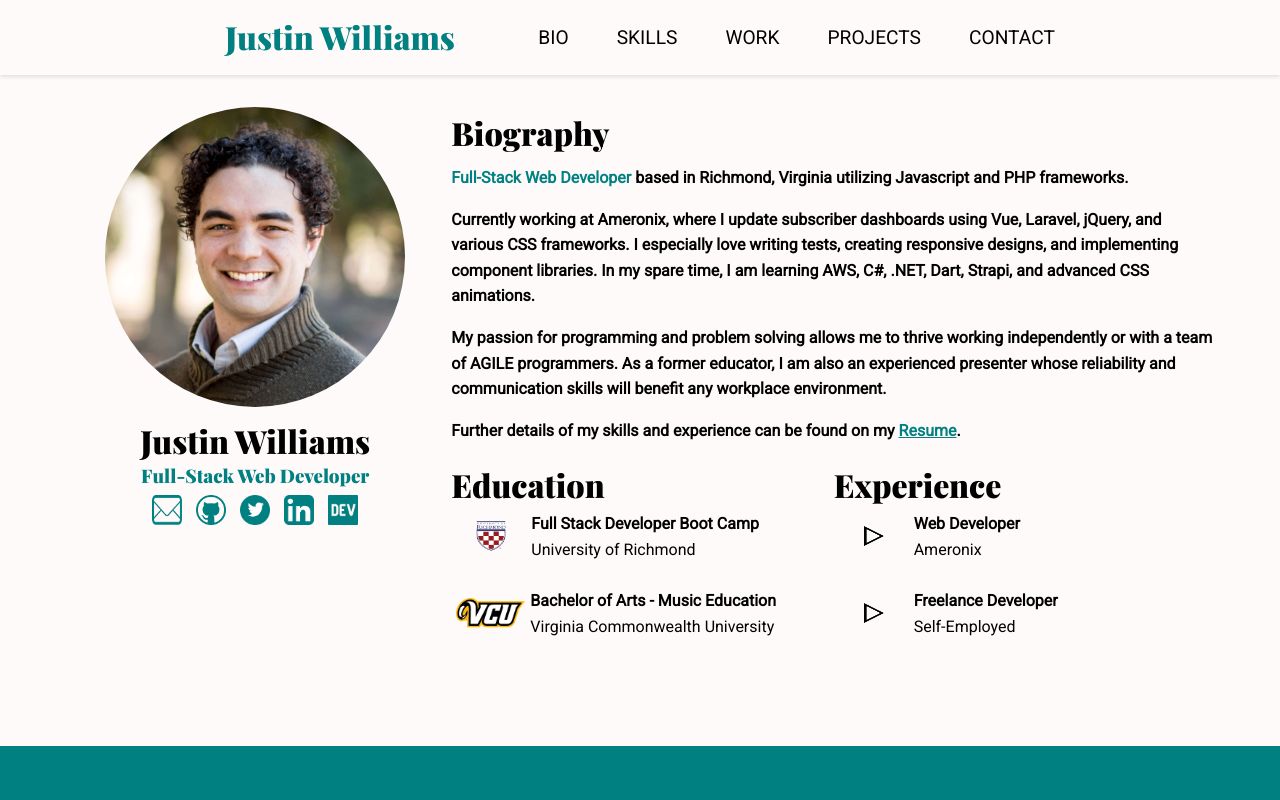
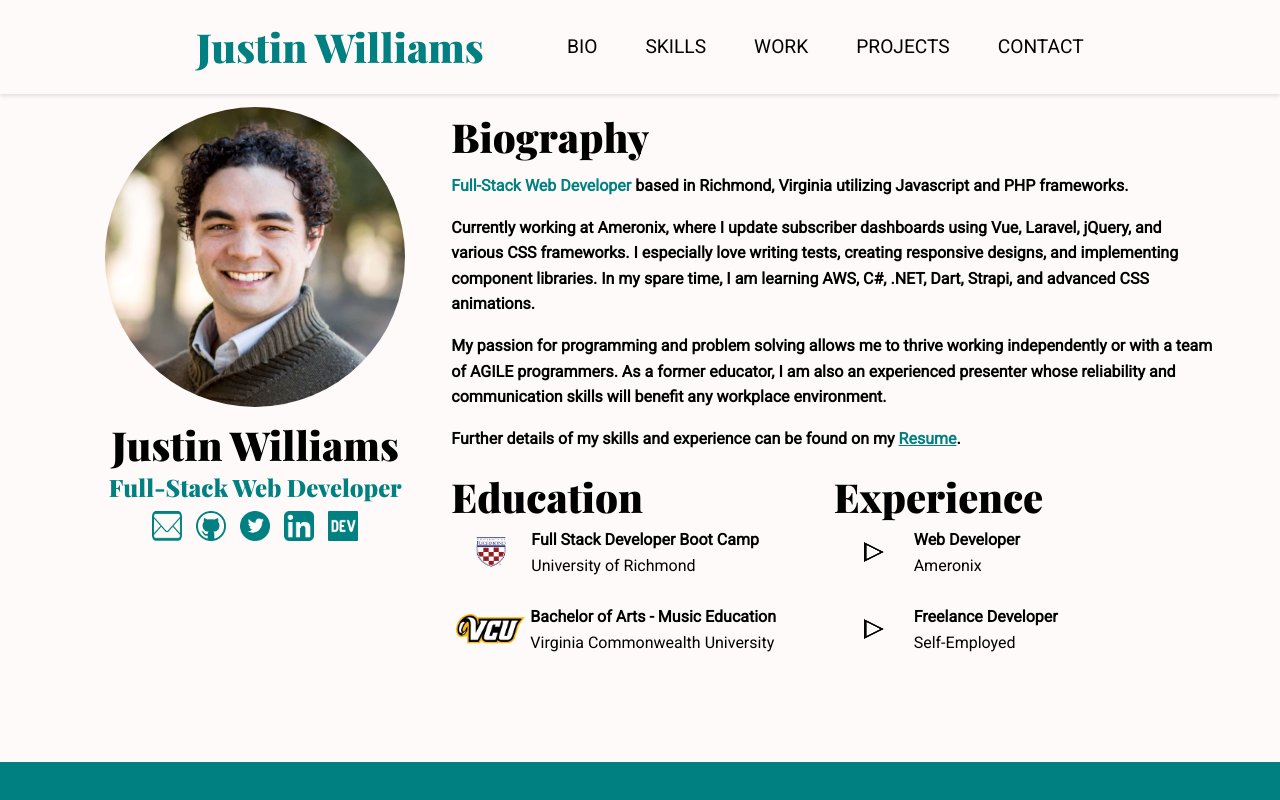
Before and after one commit to justinwilliamsrva/react-portfolio, a React (Create React App) app: page / in a window 1280 px wide. Shown: the top 800 px of the page. Built offline with nearby package versions, Linux system fonts and the light colour scheme.

Commit message:
style: font size changes

```diff
--- a/src/styles/new.css
+++ b/src/styles/new.css
@@ -28,8 +28,9 @@ p {
 
 h1,
 h2 {
-  font-size: 2rem;
+  font-size: 2.5rem;
 }
+h3{font-size: 1.5rem;}
 
 body {
   font-family: var(--ff-primary);
@@ -71,9 +72,7 @@ h3{
   margin-bottom: 2em;
 }
 
-h2{
-  font-size: xx-large;
-}
+
 
 .bg-primary {
   color: var(--primary-text-color);
```
